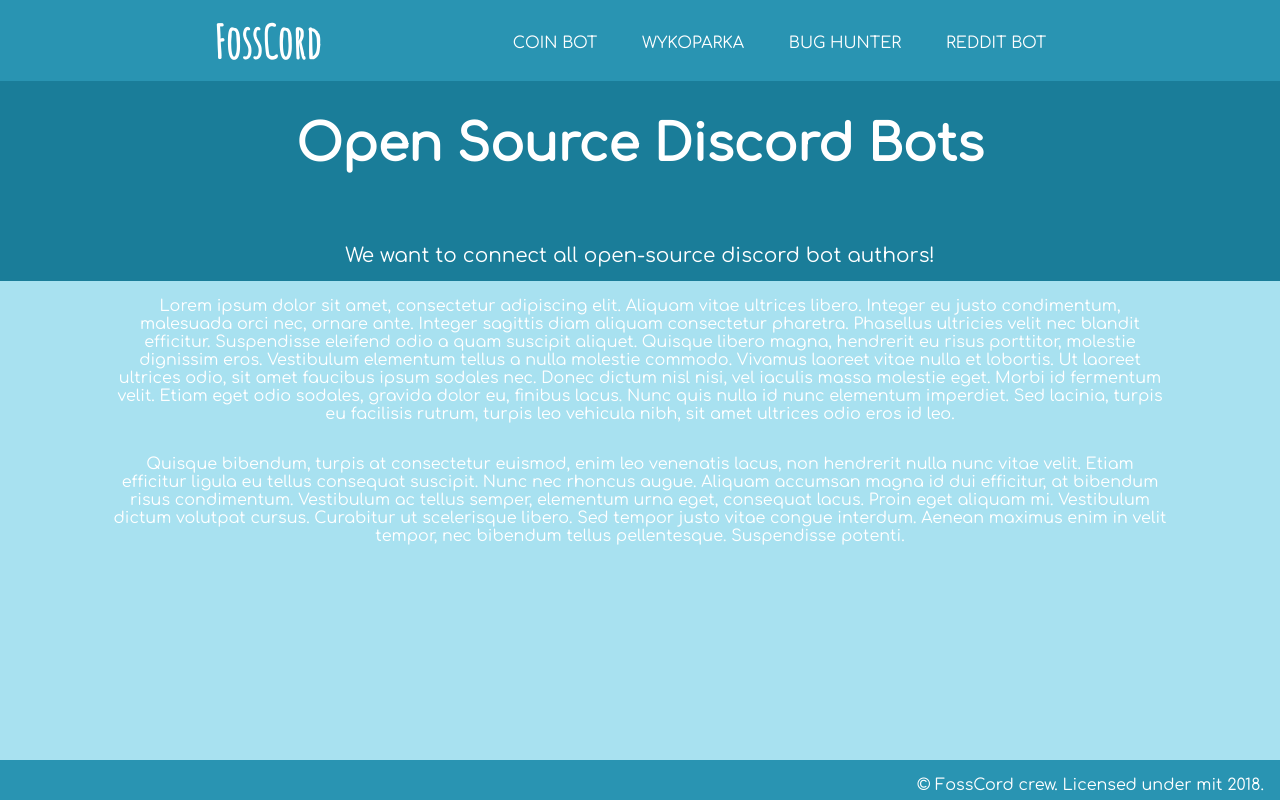
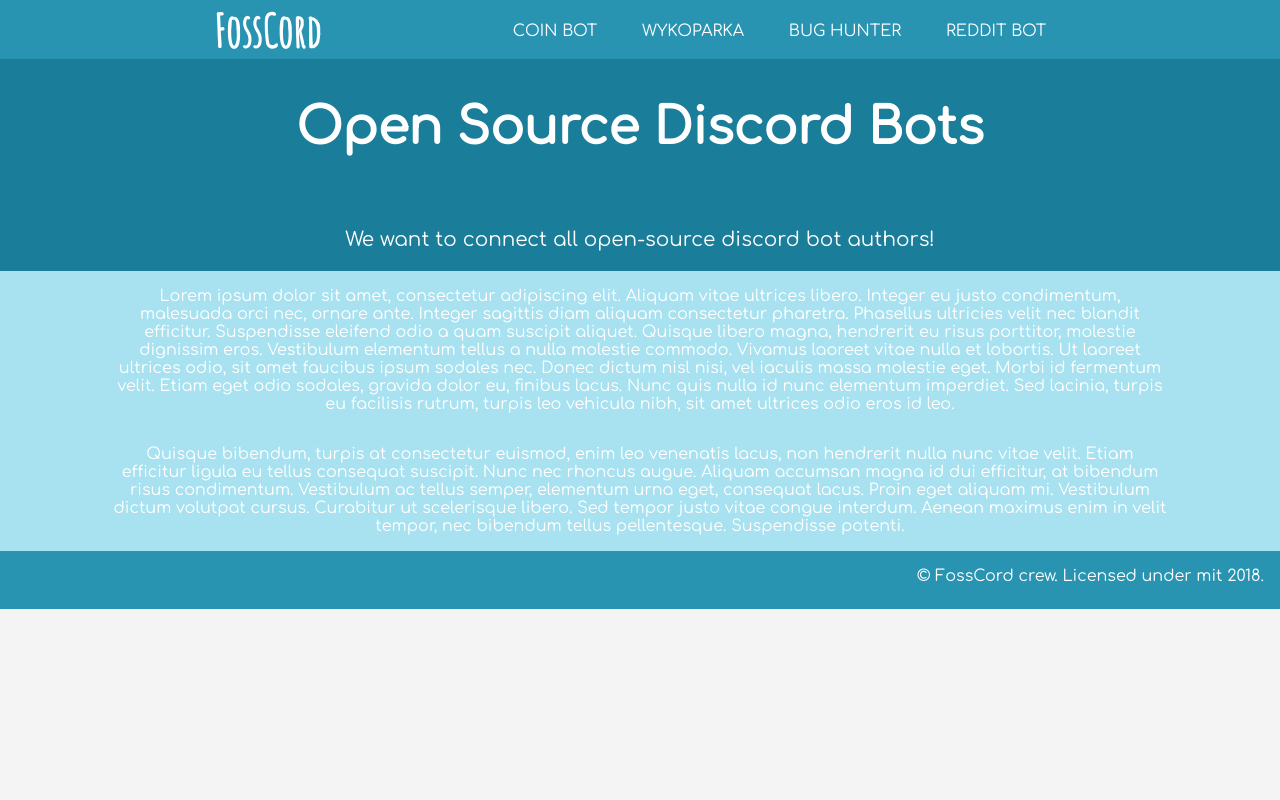
Before and after one commit to fosscordbots/fosscord.github.io, a plain HTML site: page index.html in a window 1280 px wide. Drawn offline with Linux system fonts and the light colour scheme.

Commit message:
fix some styles

```diff
--- a/css/style.css
+++ b/css/style.css
@@ -7,17 +7,15 @@ body {
 }
 
 #wrapper {
-    height: 100vh;
     width: 100%;
     display: flex;
-    flex-flow: column nowrap;
+    flex-flow: column;
 }
 
 /* header */
 header {
     background: #2994B2;
     padding-top: 0.1rem;
-    height: 10vh;
     display: flex;
     justify-content: center;
     align-items: center;
@@ -75,11 +73,10 @@ nav li {
 .showcase {
     background-color:#1a7d99;
     display: flex;
-    flex-flow: column nowrap;
+    flex-flow: column;
     justify-content: center;
     align-items:center;
     color: #fff;
-    height: 25vh;
 }
 
 .showcase h1 {
@@ -99,8 +96,7 @@ nav li {
 .description {
     background-color:  #a8e1f0;
     display: flex;
-    flex-flow: column wrap;
-    height: 60vh;
+    flex-flow: column;
     text-align: center;
     align-items: center;
     padding: 0 7rem;
@@ -142,7 +138,6 @@ nav li {
     justify-content: flex-end;
     background-color: #2994B2;
     color: #fff;
-    height:4vh;
     align-items: baseline;
     padding: 0 1rem 0.5rem 0;
     text-align: center;
```
